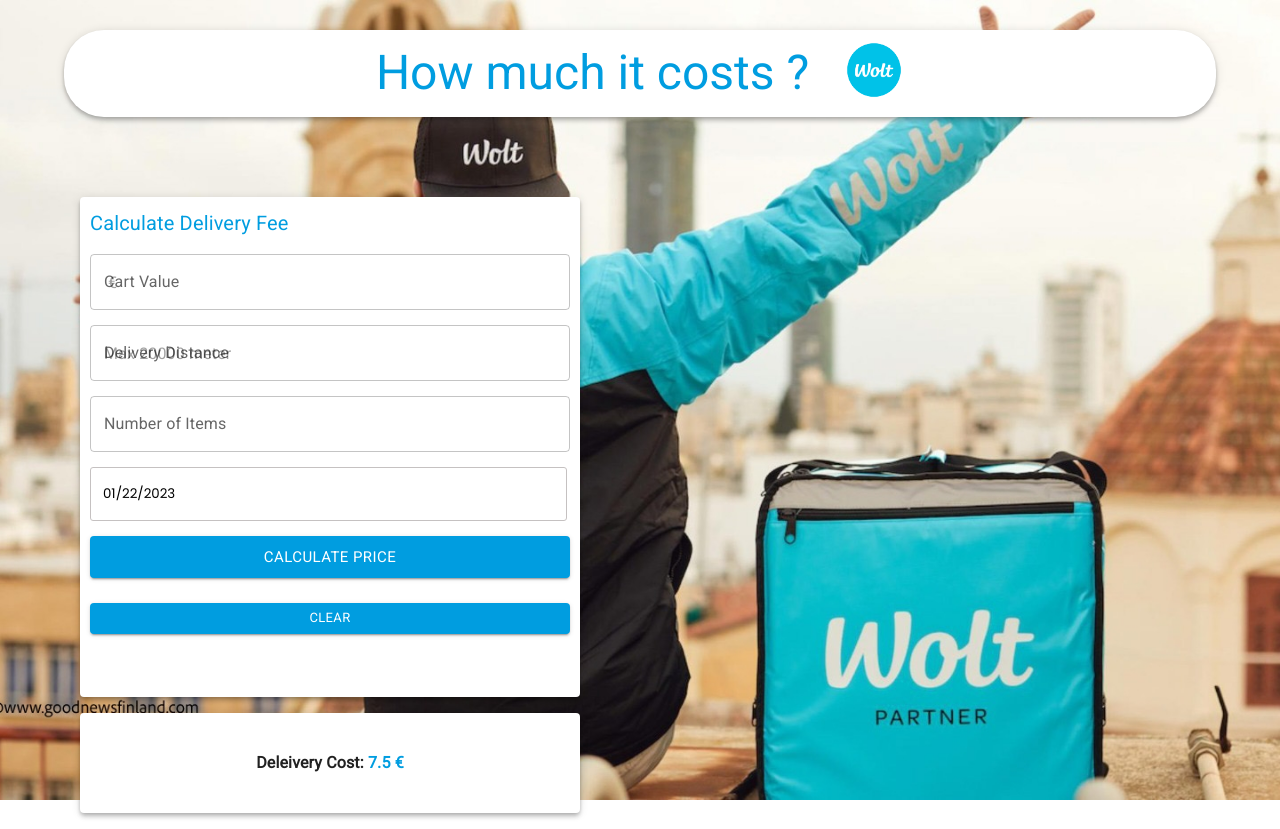
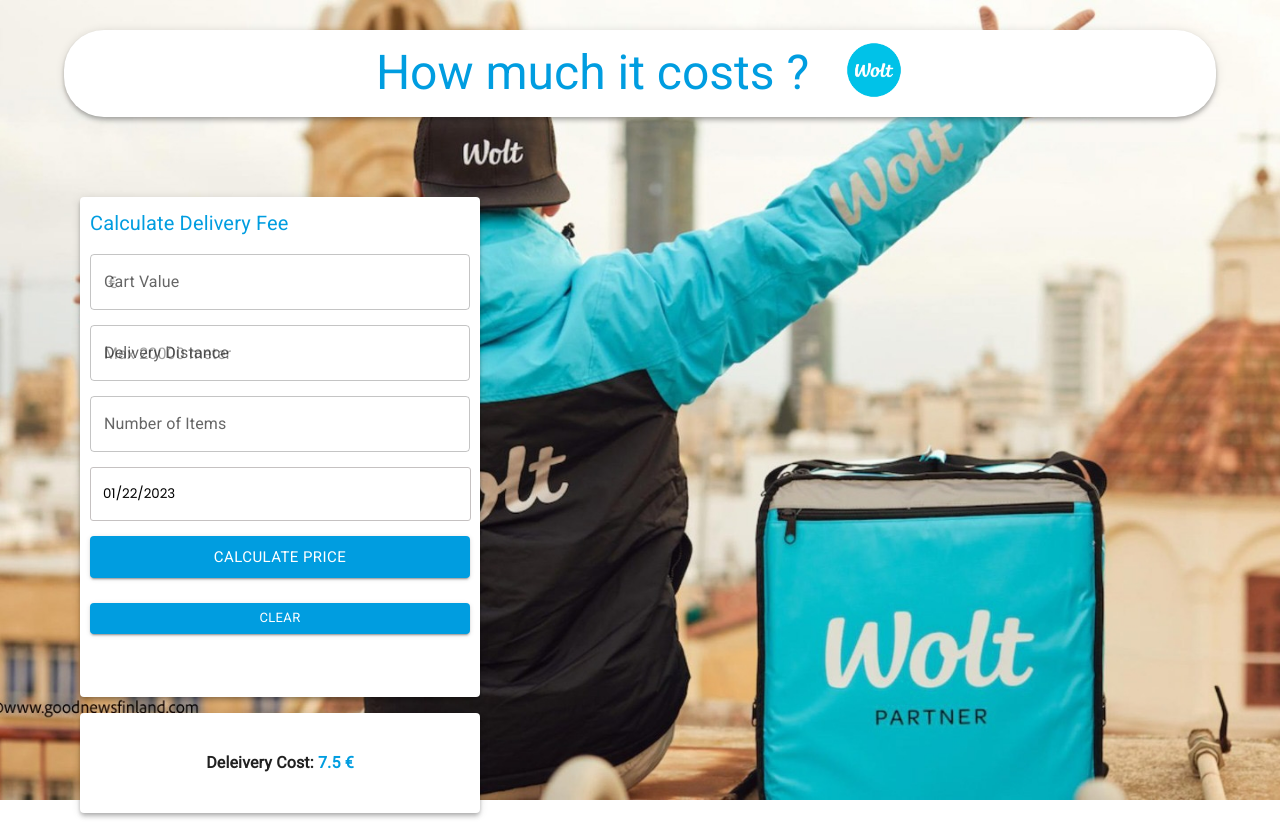
Before and after one commit to hasanmd91/wolt_-assignment-, a React (Create React App) app: page / in a window 1280 px wide. Both pictures are taken after typing "5", "5", "5" into the empty fields and a click on the button "CALCULATE PRICE". Built offline with nearby package versions, Linux system fonts and the light colour scheme.

Commit message:
fix: css

```diff
--- a/src/components/Calculator.tsx
+++ b/src/components/Calculator.tsx
@@ -47,7 +47,7 @@ const Calculator: React.FC<CalculatorProps> = ({
   };
 
   return (
-    <Paper elevation={4} sx={{ maxWidth: "500px", minHeight: "500px", m: 2 }}>
+    <Paper elevation={4} sx={{ maxWidth: "400px", minHeight: "500px", m: 2 }}>
       <form autoComplete="off" onSubmit={(e) => handleCalculateClick(e)}>
         <Typography variant="h6" sx={{ color: "rgb(0, 157, 224, 1)" }}>
           Calculate Delivery Fee{" "}
--- a/src/components/Modal.tsx
+++ b/src/components/Modal.tsx
@@ -12,7 +12,7 @@ const Modal: React.FC<PropsdeliveryCost> = ({ deliveryCost }) => {
         elevation={4}
         sx={{
           height: "100px",
-          maxWidth: "500px",
+          maxWidth: "400px",
           justifyContent: "center",
           alignItems: "center",
           display: "flex",
```
Also changed, not shown: package.json (+1 -6 lines), 2 other files (tests, documents, lock files or other folders).
